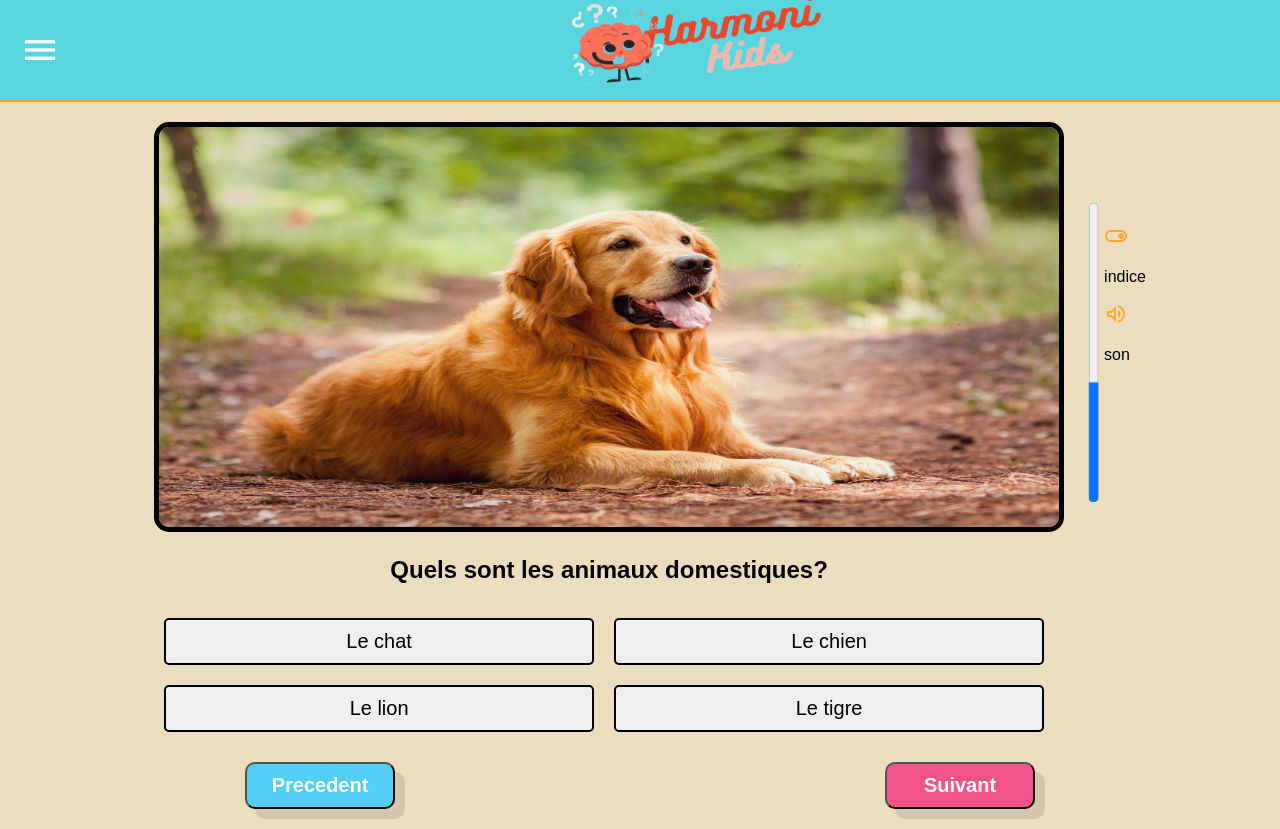
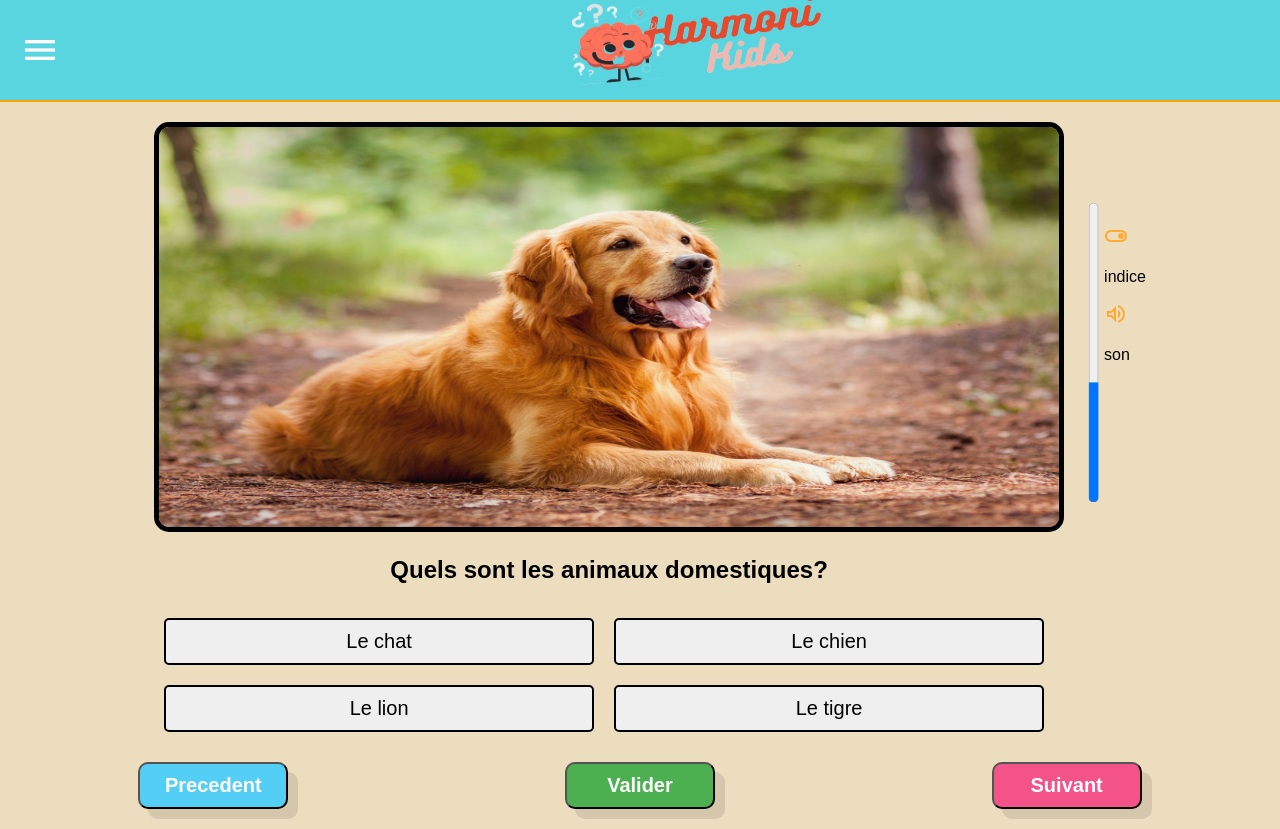
Before and after one commit to AlbanFALCOZ/Harmonikids, an Angular app in the folder front-end/: page /question-list in a window 1280 px wide. Built offline with nearby package versions, Linux system fonts and the light colour scheme; a web font is replaced by a local one.

Commit message:
ajout du bouton valider #26

```diff
--- a/front-end/src/app/questions/question-list/question-list.component.html
+++ b/front-end/src/app/questions/question-list/question-list.component.html
@@ -35,5 +35,6 @@
 
 <div class="quiz-btn">
   <button class="precedent" (click)="previousQuestion()">Precedent</button>
+  <button class="validate" (click)="validateQuestion()">Valider</button>
   <button type="submit" class="suivant" (click)="nextQuestion()">Suivant</button>
 </div>
--- a/front-end/src/app/questions/question-list/question-list.component.scss
+++ b/front-end/src/app/questions/question-list/question-list.component.scss
@@ -66,3 +66,19 @@ progress {
   cursor: pointer;
 
 }
+
+
+
+.validate {
+  font-size: 20px;
+  font-weight: bold;
+  padding: 10px;
+  background-color: #4CAF50;
+  margin-bottom: 20px;
+  width: 150px;
+  text-align: center;
+  color: #fff;
+  border-radius: 10px;
+  box-shadow: 10px 10px rgba(0, 0, 0, 0.1);
+  cursor: pointer;
+}
--- a/front-end/src/app/questions/question-list/question-list.component.ts
+++ b/front-end/src/app/questions/question-list/question-list.component.ts
@@ -41,5 +41,11 @@ export class QuestionListComponent implements OnInit {
   }
 
 
+  validateQuestion() {
+    console.log('Validation de la réponse pour la question actuelle');
 
+    // Ajoutez ici la logique de validation des réponses pour la question actuelle.
+    // Par exemple, vous pouvez envoyer la réponse à un service et vérifier si elle est correcte.
+
+  }
 }
```
Also changed, not shown: front-end/src/app/quizzes/quiz/quiz.component.html (line endings or trailing spaces).
